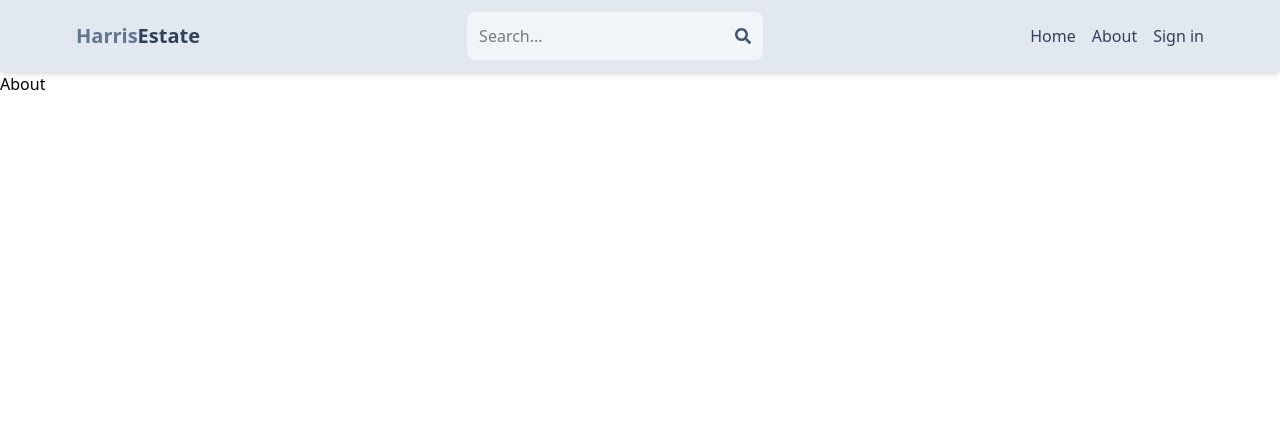
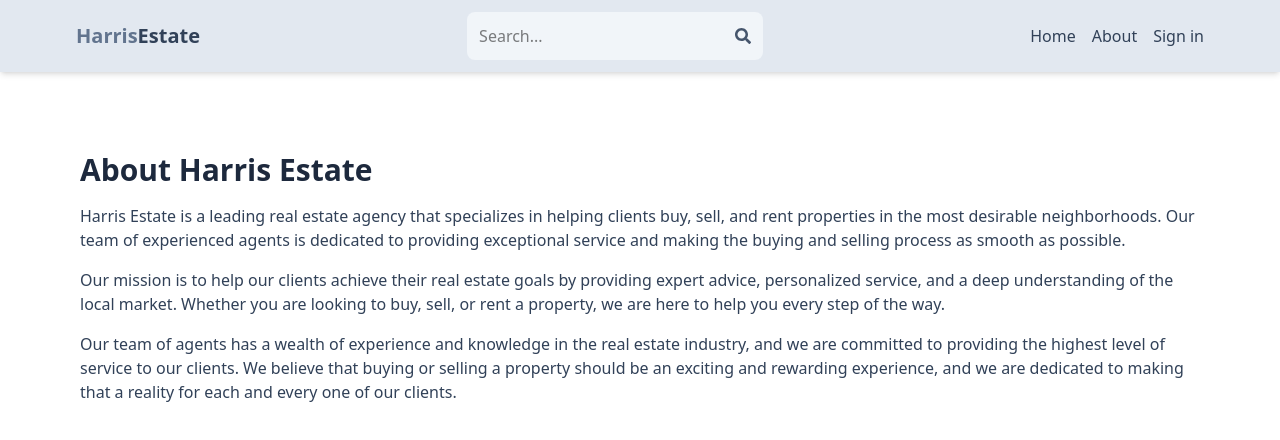
Before and after one commit to HARRISAMIN432/Auth-App, a React (Vite) app in the folder client/: page /about in a window 1280 px wide. Shown: the top 440 px of the page. Built offline with nearby package versions, Linux system fonts and the light colour scheme; no server answers; the HTML template or start-up script is replaced by a standard one.

Commit message:
complete About Page

```diff
--- a/client/src/pages/About.jsx
+++ b/client/src/pages/About.jsx
@@ -1,9 +1,31 @@
-import React from 'react'
+import React from "react";
 
-function About() {
-    return (
-        <div>About</div>
-    )
+export default function About() {
+  return (
+    <div className="py-20 px-4 max-w-6xl mx-auto">
+      <h1 className="text-3xl font-bold mb-4 text-slate-800">
+        About Harris Estate
+      </h1>
+      <p className="mb-4 text-slate-700">
+        Harris Estate is a leading real estate agency that specializes in
+        helping clients buy, sell, and rent properties in the most desirable
+        neighborhoods. Our team of experienced agents is dedicated to providing
+        exceptional service and making the buying and selling process as smooth
+        as possible.
+      </p>
+      <p className="mb-4 text-slate-700">
+        Our mission is to help our clients achieve their real estate goals by
+        providing expert advice, personalized service, and a deep understanding
+        of the local market. Whether you are looking to buy, sell, or rent a
+        property, we are here to help you every step of the way.
+      </p>
+      <p className="mb-4 text-slate-700">
+        Our team of agents has a wealth of experience and knowledge in the real
+        estate industry, and we are committed to providing the highest level of
+        service to our clients. We believe that buying or selling a property
+        should be an exciting and rewarding experience, and we are dedicated to
+        making that a reality for each and every one of our clients.
+      </p>
+    </div>
+  );
 }
-
-export default About
```
